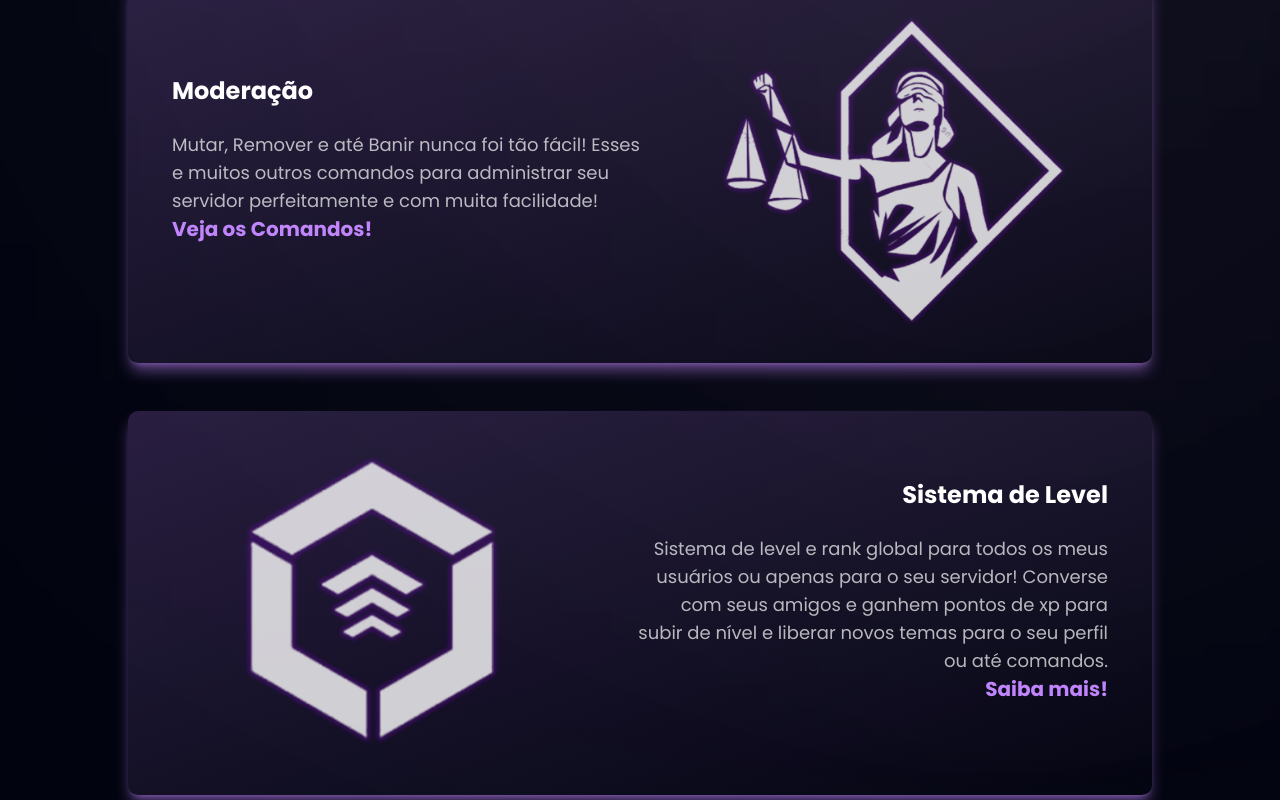
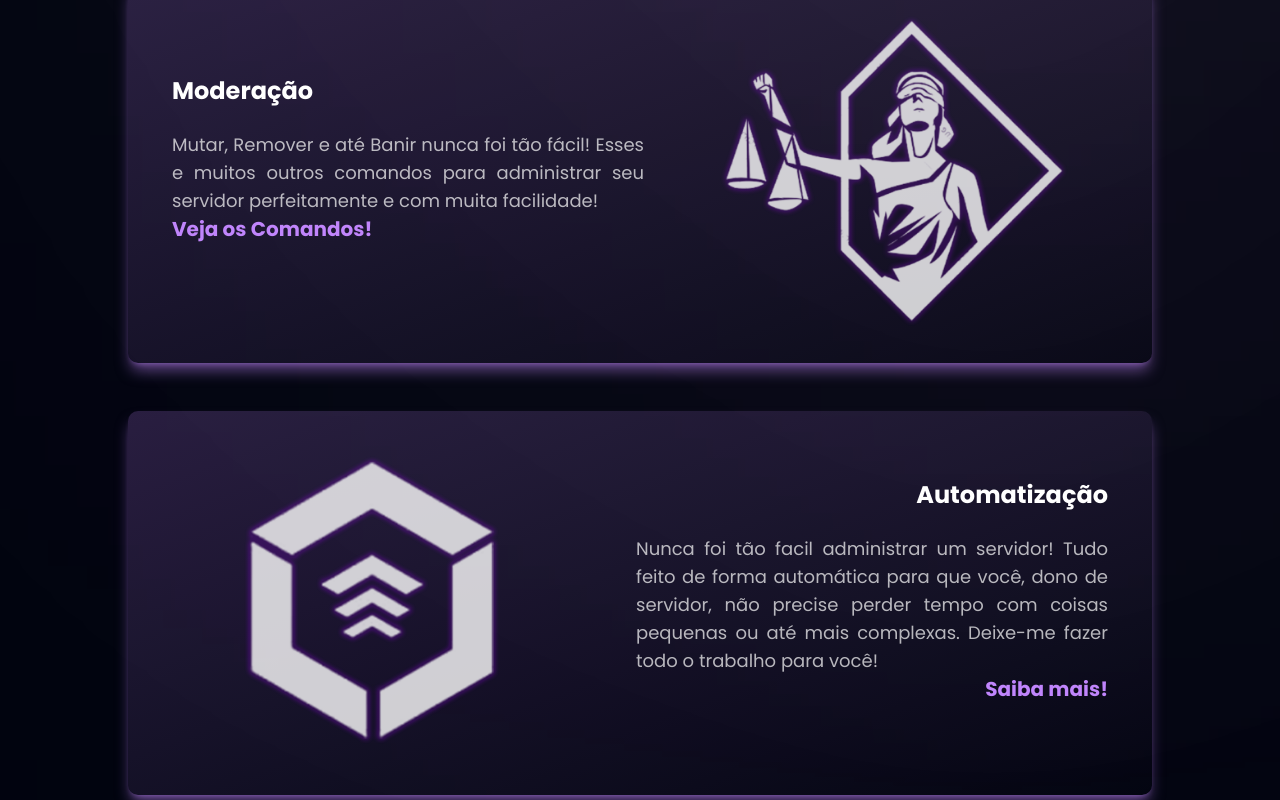
Before and after one commit to Enzzzzz/YulbotSite, a React (Vite) app: page / in a window 1280 px wide. Shown: the part 800-1600 px from the top of the page. Built offline with nearby package versions, Linux system fonts and the light colour scheme.

Commit message:
Feature info updated

```diff
--- a/src/components/FeatureLeft.jsx
+++ b/src/components/FeatureLeft.jsx
@@ -24,7 +24,7 @@ const FeatureHomeLeft = ({
                 </p>
 
                 <p className={`font-poppins font-normal text-dimWhite  leading-[30.8px] ml-2 md:ml-8 py-1 md:py-6 ss:text-sm flex flex-col justify-center` }>
-                  <span className='md:text-lg sm:text-sm text-xs justify-between'>
+                  <span className='md:text-lg sm:text-sm text-xs justify-between text-justify'>
                     {description}
                   </span>
                   <span className='text-purple-400 font-bold text-sm sm:text:lg md:text-xl cursor-pointer hover:underline hover:underline-offset-4 mb-4 md:mb-0'
--- a/src/components/FeatureRight.jsx
+++ b/src/components/FeatureRight.jsx
@@ -24,7 +24,7 @@ const FeatureHomeRight = ({
             </p>
 
             <p className={`font-poppins font-normal text-dimWhite leading-[30.8px] mr-2 md:mr-8 md:py-6 py-1 flex flex-col justify-center` }>
-              <span className='md:text-lg sm:text-sm text-xs justify-between text-right'>{description}
+              <span className='md:text-lg sm:text-sm text-xs justify-between text-justify '>{description}
               </span>
               <span className='text-purple-400 text-right font-bold text-sm sm:text:lg md:text-xl cursor-pointer hover:underline hover:underline-offset-4 mb-4 md:mb-0'>
                 {clickText}
--- a/src/routes/Home.jsx
+++ b/src/routes/Home.jsx
@@ -33,8 +33,8 @@ function Home() {
           />
 
           <FeatureHomeRight
-            title="Sistema de Level"
-            description="Sistema de level e rank global para todos os meus usuários ou apenas para o seu servidor! Converse com seus amigos e ganhem pontos de xp para subir de nível e liberar novos temas para o seu perfil ou até comandos."
+            title="Automatização"
+            description="Nunca foi tão facil administrar um servidor! Tudo feito de forma automática para que você, dono de servidor, não precise perder tempo com coisas pequenas ou até mais complexas. Deixe-me fazer todo o trabalho para você!"
             clickText="Saiba mais!"
             img="/up.png"
             path="level"
```
